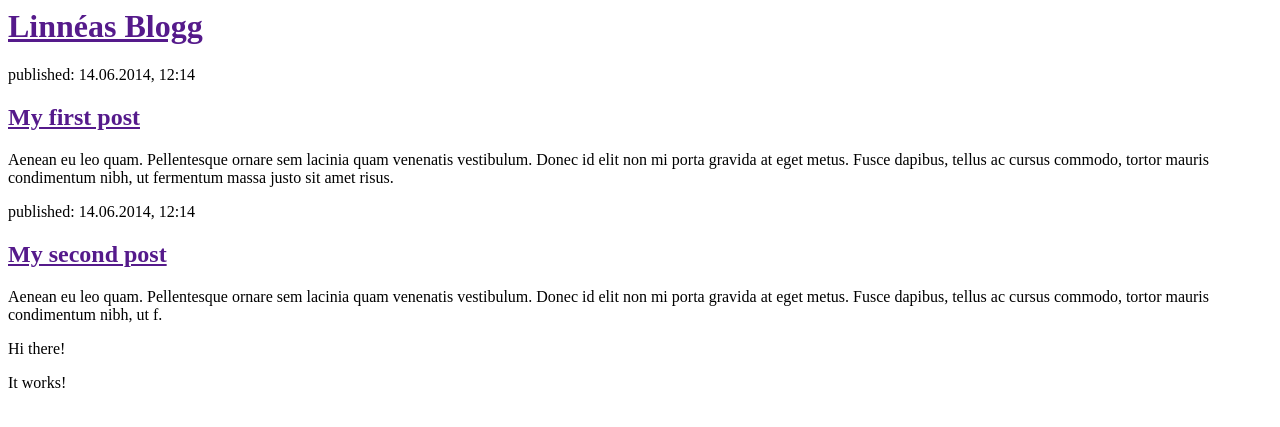
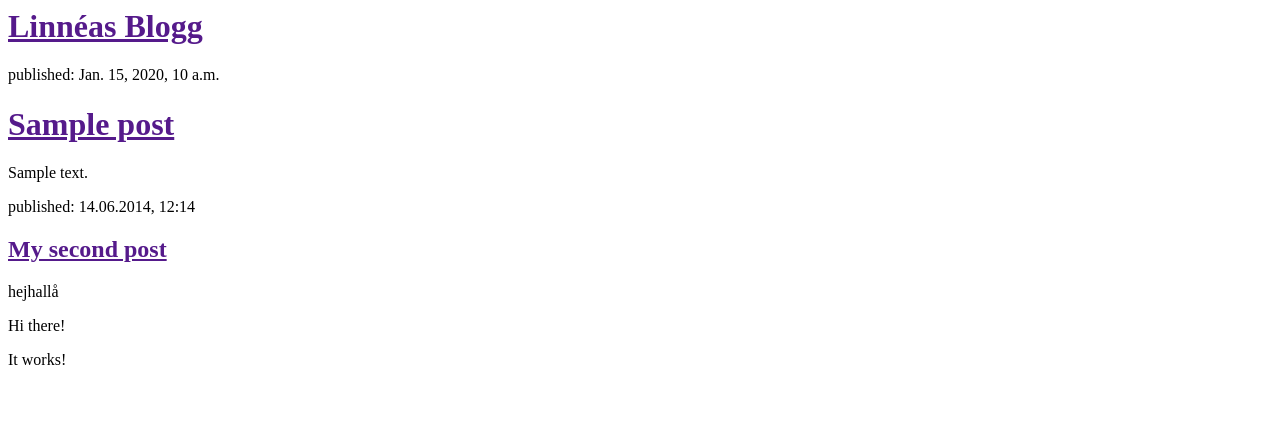
Before and after one commit to linneaholgers/my-first-blog, a Django app: template blog/templates/blog/post_list.html in a window 1280 px wide. Shown: the top 427 px of the page. Run offline with Django 3.2, Linux system fonts and the light colour scheme; the template is opened without the code that fills it: values that come from a table or form of the project are taken from there, others are empty; tables that the repository leaves empty hold one stand-in row (values such as "Sample post").

Commit message:
Modified templates to display posts from database

```diff
--- a/blog/templates/blog/post_list.html
+++ b/blog/templates/blog/post_list.html
@@ -7,16 +7,20 @@
           <h1><a href="">Linnéas Blogg</a></h1>
         </div>
 
+      {% for post in posts %}
         <div>
-          <p>published: 14.06.2014, 12:14</p>
-          <h2><a href="">My first post</a></h2>
-          <p>Aenean eu leo quam. Pellentesque ornare sem lacinia quam venenatis vestibulum. Donec id elit non mi porta gravida at eget metus. Fusce dapibus, tellus ac cursus commodo, tortor mauris condimentum nibh, ut fermentum massa justo sit amet risus.</p>
+          <p>published: {{ post.published_date }}</p>
+          <h1><a href="">{{ post.title }}</a></h1>
+          <p>{{ post.text|linebreaksbr }}</p>
         </div>
+      {% endfor %}
+
+        <div>
 
         <div>
           <p>published: 14.06.2014, 12:14</p>
           <h2><a href="">My second post</a></h2>
-          <p>Aenean eu leo quam. Pellentesque ornare sem lacinia quam venenatis vestibulum. Donec id elit non mi porta gravida at eget metus. Fusce dapibus, tellus ac cursus commodo, tortor mauris condimentum nibh, ut f.</p>
+          <p>hejhallå</p>
         </div>
     <body>
     <p>Hi there!</p>
--- a/blog/views.py
+++ b/blog/views.py
@@ -1,3 +1,6 @@
 from django.shortcuts import render
+from django.utils import timezone
+from .models import Post
 def post_list(request):
-    return render(request, 'blog/post_list.html', {})
+    posts = Post.objects.filter(published_date__lte=timezone.now()).order_by('published_date')
+    return render(request, 'blog/post_list.html', {'posts': posts})
```
Lines whose indentation alone changed are shown as unchanged.
